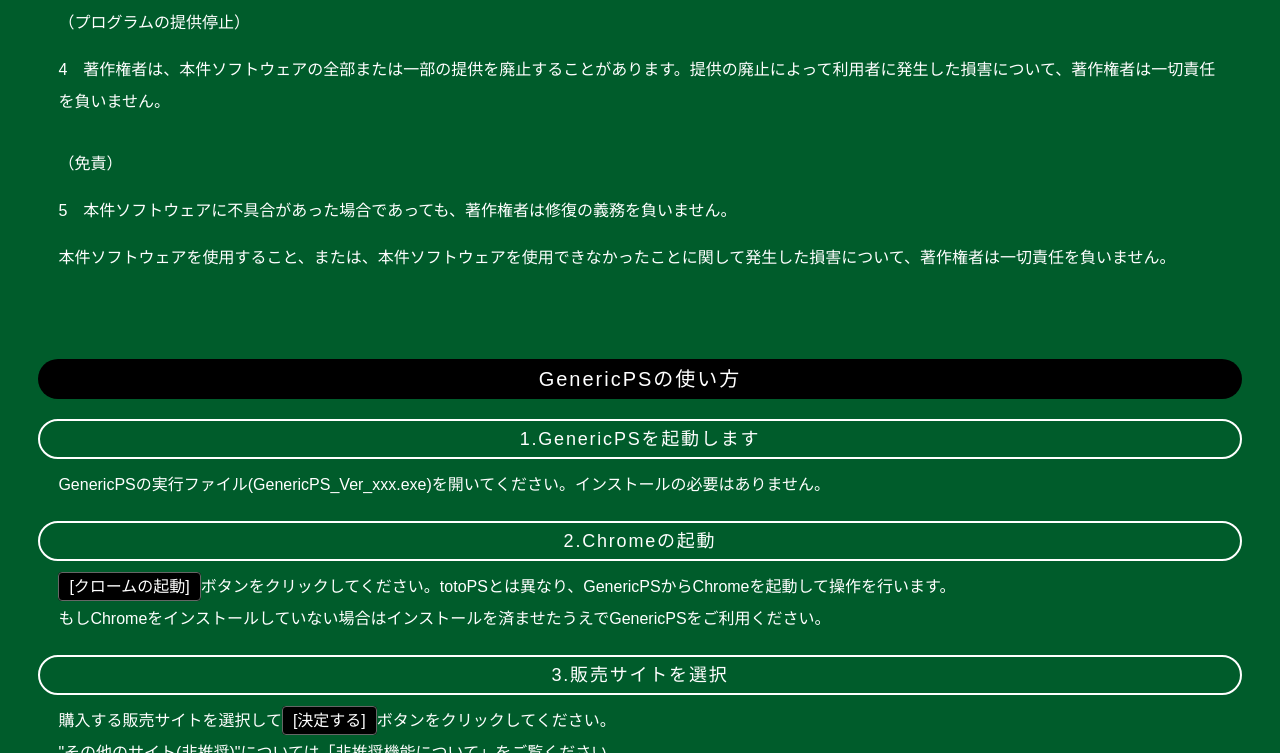
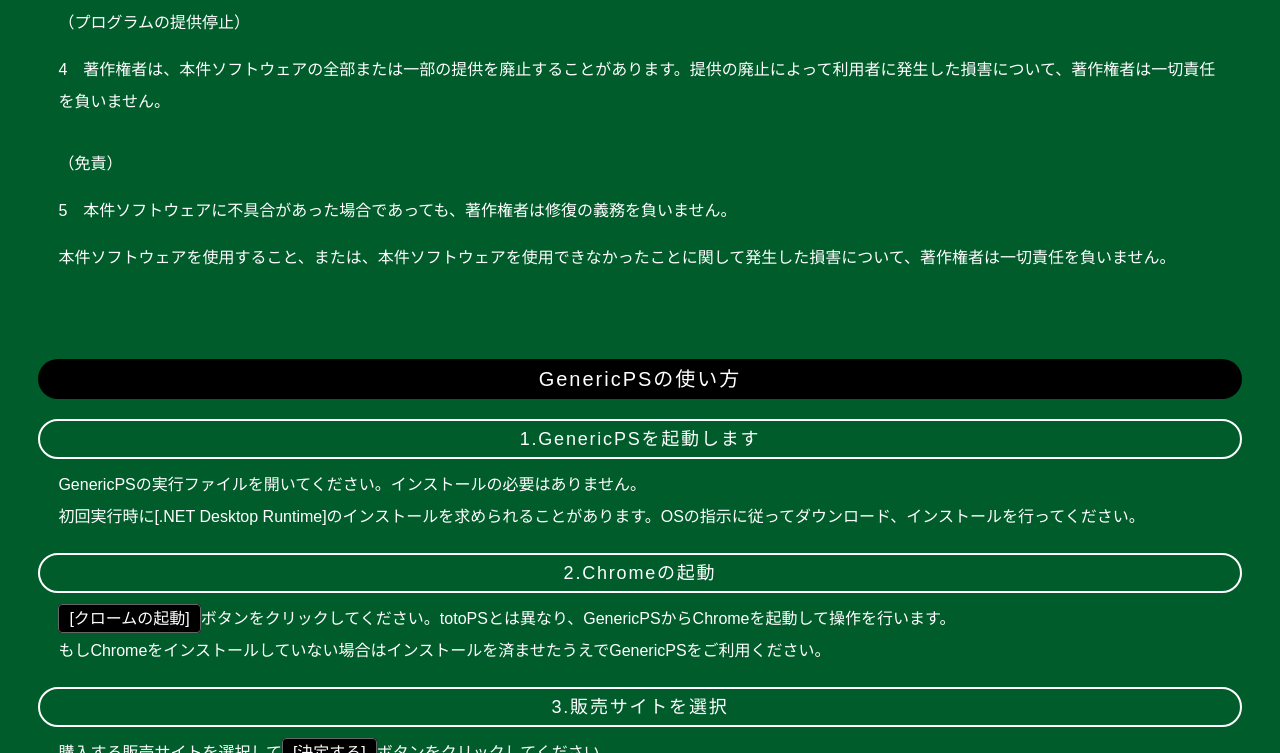
Before and after one commit to JupiterMachine/GenericPS, a plain HTML site: page index.html in a window 1280 px wide. Shown: the part 2217-2970 px from the top of the page. Drawn offline with nearby package versions, Linux system fonts and the light colour scheme.

Commit message:
Add files via upload

```diff
--- a/index.html
+++ b/index.html
@@ -32,7 +32,7 @@
 
 <h2>Software</h2>
 <dl>
-<dt>2024/12/27</dt>
+<dt>2024/12/28</dt>
 <dd>Ver 1.0.4</dd>
 </dl>
 
@@ -85,7 +85,8 @@
 <h2>GenericPSの使い方</h2>
 
 <h3>1.GenericPSを起動します</h3>
-<p>GenericPSの実行ファイル(GenericPS_Ver_xxx.exe)を開いてください。インストールの必要はありません。</p>
+<p>GenericPSの実行ファイルを開いてください。インストールの必要はありません。<br>
+初回実行時に[.NET Desktop Runtime]のインストールを求められることがあります。OSの指示に従ってダウンロード、インストールを行ってください。</p>
 
 <h3>2.Chromeの起動</h3>
 <p><span class="look">[クロームの起動]</span>ボタンをクリックしてください。totoPSとは異なり、GenericPSからChromeを起動して操作を行います。<br>もしChromeをインストールしていない場合はインストールを済ませたうえでGenericPSをご利用ください。</p>
```
